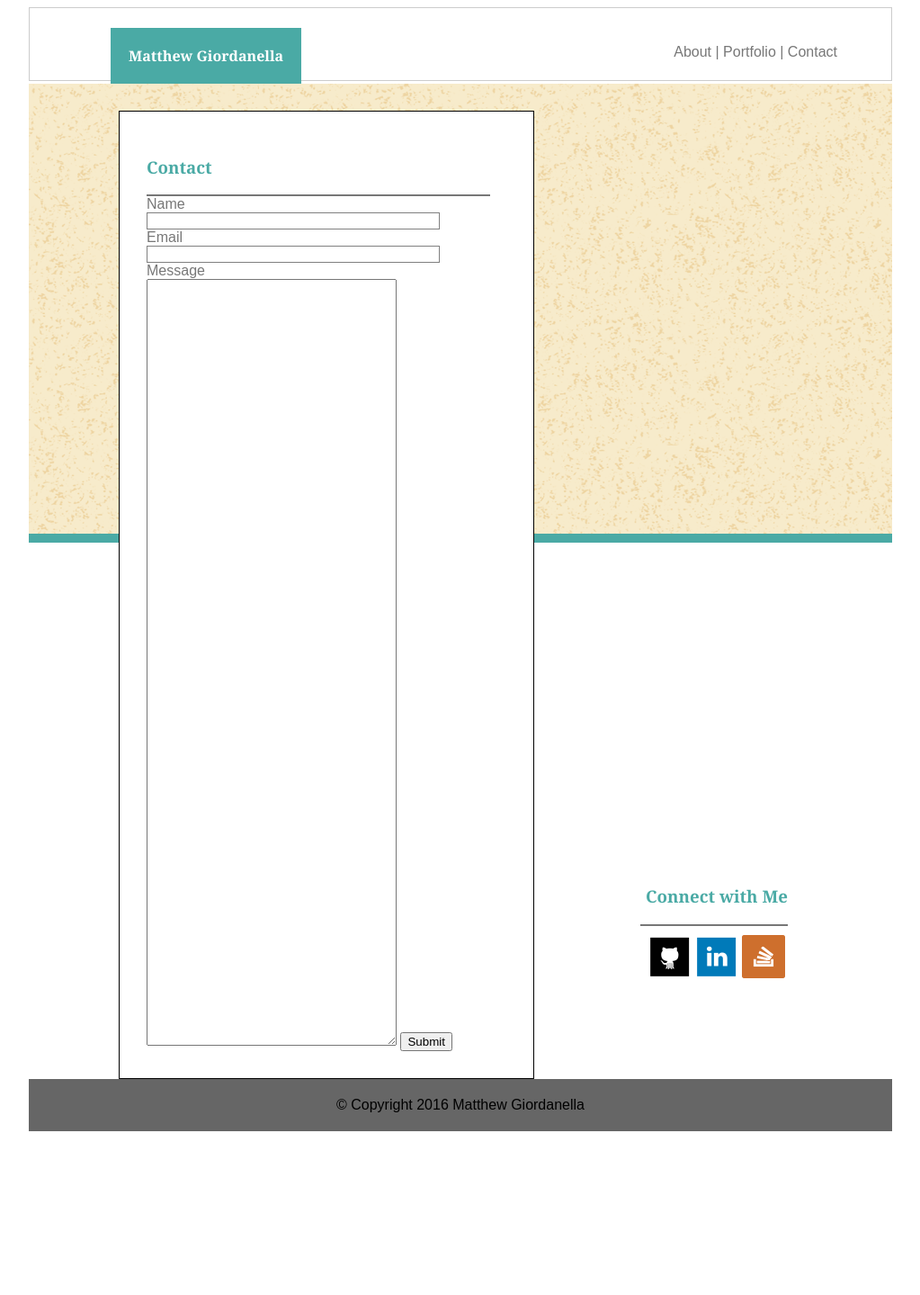
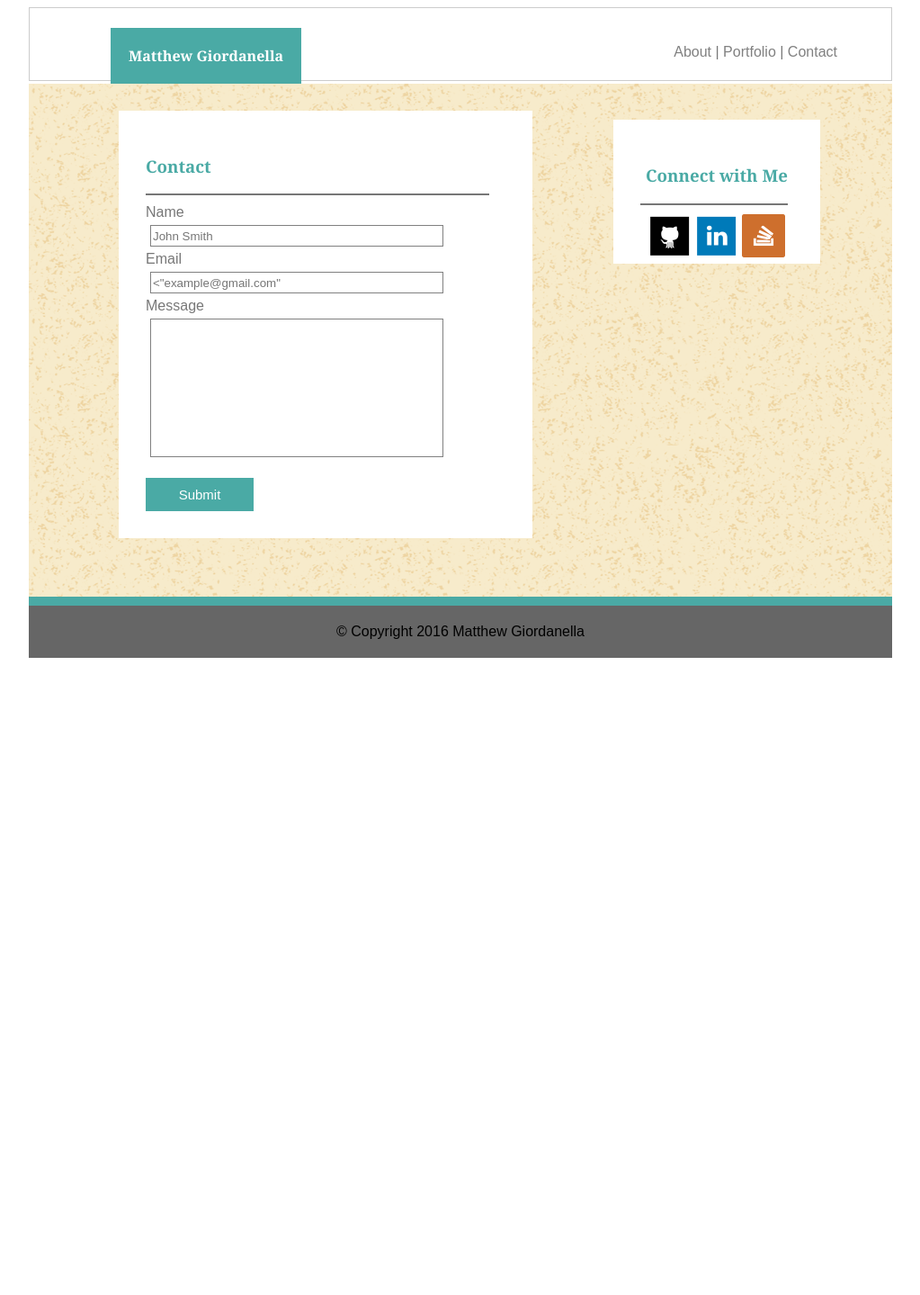
Before and after one commit to mattg317/Basic-Portfolio, a PHP site: page /contact.html in a window 1280 px wide. Shown: the top 1439 px of the page at 90% size, without its empty margins (96-1119 px from the left). Run offline with PHP 8.4, Linux system fonts and the light colour scheme.

Commit message:
final layouts before one last check

```diff
--- a/assets/css/contactStyle.css
+++ b/assets/css/contactStyle.css
@@ -5,6 +5,16 @@ body{
 	font-family: Arial, 'Helvetica Neue', Helvetica, sans-serif;
 
 }
+
+a:link{
+	color:grey;
+	text-decoration: none;
+}
+a:visited{
+	color:grey;
+	text-decoration: none;
+}
+
 h1, h4{
 	font-family: Georgia, Times, "Times New Roman", serif;
 }
@@ -41,16 +51,16 @@ section{
 	clear: both;
 	padding: 250px;
 	color:#777777;
+	height:70px;
 }
 
 article{
 	padding: 30px;
 	float:left;
-	margin-top: 100px;
+	margin-top: 10px;
 }
 
 #contact{
-	border:solid 1px black;
 	width: 400px;
 	margin-top: -220px;
 	margin-left:-150px;
@@ -63,16 +73,29 @@ article{
 	padding:1px;
 	width:95%;
 	background-color: #777777;
+	margin-bottom: 10px;
 }
 
 .textInput{
+	margin: 5px;
 	width:80%;
+	height: 20px;
 	border: solid 1px grey;
 }
 
 #message{
-	padding: 50px;
-	box-sizing: border-box;
+	border: solid 1px grey;
+	width:80%;
+	height: 150px;
+}
+
+#submit{
+	padding:10px;
+	background-color: #4aaaa5;
+	color: white;
+	width:30%;
+	border:none;
+	font-size: 15px;
 }
 
 #midLine2{
@@ -85,7 +108,7 @@ article{
 	width: 170px;
 	height:100px;
 	margin-left: 400px;
-	margin-top:-265px;
+	margin-top:-465px;
 	background-color: #ffffff;
 	text-align: center;
 }
--- a/contact.html
+++ b/contact.html
@@ -8,7 +8,13 @@
 <body>
 	<header>
 		<h4 id="name">Matthew Giordanella</h4>
-		<div id="tabs">About | Portfolio | Contact</div>
+		<div id="tabs">
+
+		<a href="index.html">About</a> |
+		<a href="portfolio.html">Portfolio</a> |
+		<a href="contact.html">Contact</a>
+
+		</div>
 	</header>
 
 	<section>
@@ -18,13 +24,13 @@
 
 			<form>
 				Name<br>
-				<input type="text" name="name" class="textInput"><br>
+				<input type="text" name="name" placeholder="John Smith" class="textInput"><br>
 				Email<br>
-				<input type="text" name="email" class= "textInput"><br>
+				<input type="text" name="email" placeholder=<"example@gmail.com" class= "textInput"><br>
 				Message<br>
-				<!--<input type="text" name="Message" class="textInput" id="message"> <br>-->
-				<textarea id="message" rows="50" columns="100"></textarea>
-				<input type="submit" value="Submit">
+				<input type="text" name="Message" class="textInput" id="message"> <br><br>
+				<!--<textarea id="message" rows="50" columns="100"></textarea>-->
+				<input type="submit" value="Submit" id="submit">
 			</form>
 
 
```
Also changed, not shown: assets/css/portfolioStyle.css (+11 -1 lines), assets/css/style.css (+10 -0 lines), index.html (+7 -1 lines), portfolio.html (+7 -1 lines).
